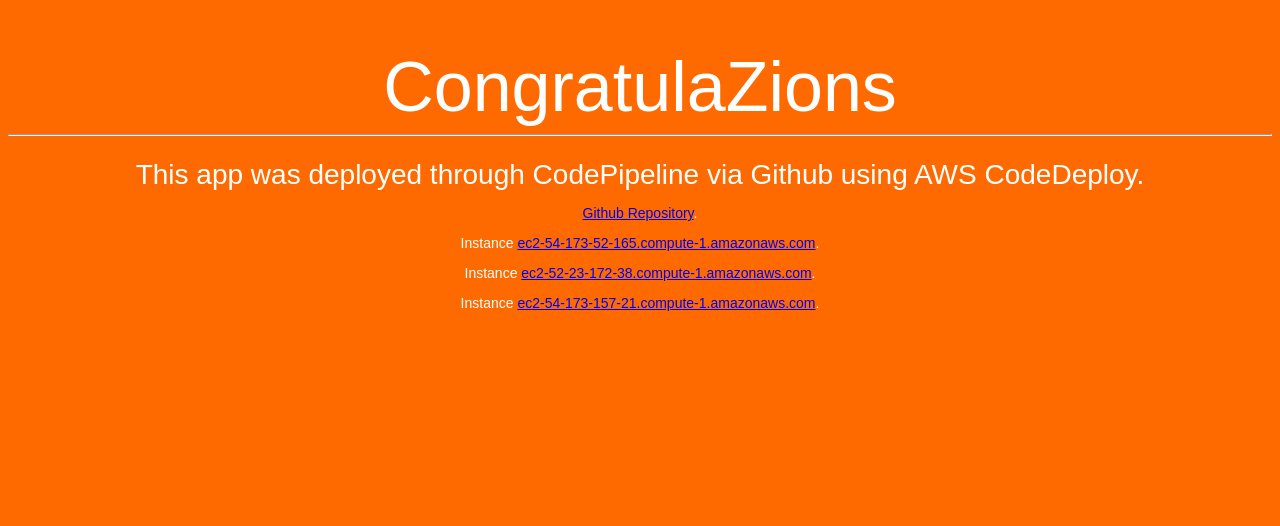
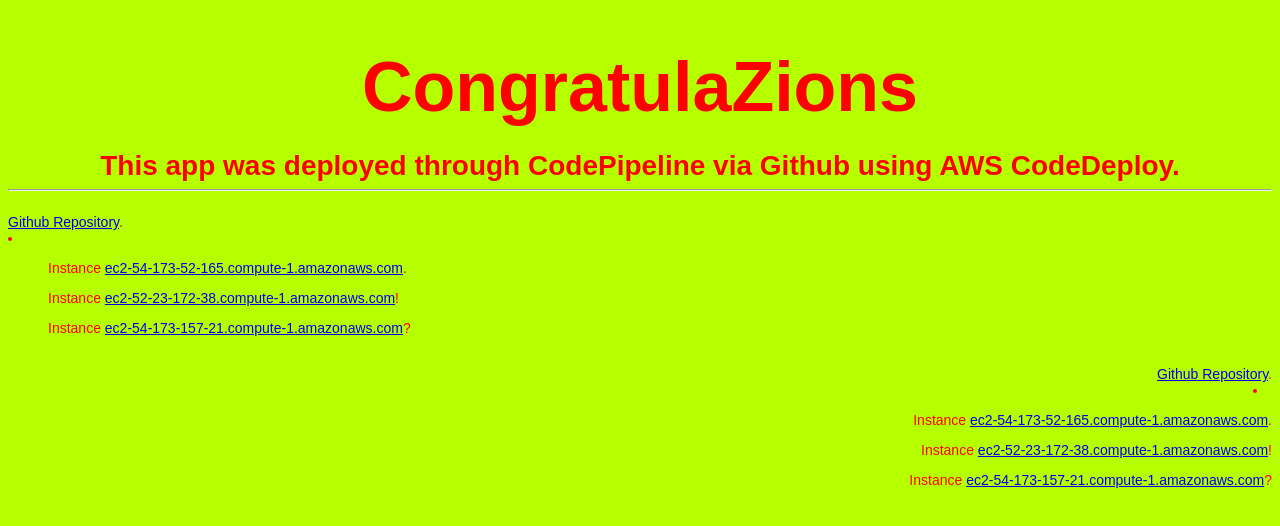
Before and after one commit to heinrichelsigan/AWSCodeDeploy, a plain HTML site: page index.html in a window 1280 px wide. Drawn offline with Linux system fonts and the light colour scheme.

Commit message:
Commit 5

```diff
--- a/index.html
+++ b/index.html
@@ -5,34 +5,49 @@
   <title>Sample Deployment</title>
   <style>
     body {
-      color: #ffffff;
-      background-color: #ff6a00;
+      color: #ff0000;
+      background-color: #b6ff00;
       font-family: Arial, sans-serif;
       font-size: 14px;
     }
 
     h1 {
       font-size: 500%;
-      font-weight: normal;
+      font-weight: bolder;
       margin-bottom: 0;
     }
 
     h2 {
       font-size: 200%;
-      font-weight: normal;
+      font-weight: bold;
       margin-bottom: 0;
     }
   </style>
 </head>
 <body>
-  <div align="center">
-    <h1>CongratulaZions</h1>
-      <hr />
-    <h2>This app was deployed through CodePipeline via Github using AWS CodeDeploy.</h2>
-    <p><a href="https://github.com/heinrichelsigan/AWSCodeDeploy/" target="_blank">Github Repository</a>.</p>
-    <p>Instance <a href="http://ec2-54-173-52-165.compute-1.amazonaws.com/" target="_blank">ec2-54-173-52-165.compute-1.amazonaws.com</a>.</p>
-    <p>Instance <a href="http://ec2-52-23-172-38.compute-1.amazonaws.com" target="_blank">ec2-52-23-172-38.compute-1.amazonaws.com</a>.</p>
-    <p>Instance <a href="http://ec2-54-173-157-21.compute-1.amazonaws.com/" target="_blank">ec2-54-173-157-21.compute-1.amazonaws.com</a>.</p>
-  </div>
+    <div align="center">
+        <h1>CongratulaZions</h1>
+        <h2>This app was deployed through CodePipeline via Github using AWS CodeDeploy.</h2>
+        <hr />
+    </div>
+    <div align="left">
+        <br />
+        <a href="https://github.com/heinrichelsigan/AWSCodeDeploy/" target="_blank">Github Repository</a>.
+        <li>
+            <ul>Instance <a href="http://ec2-54-173-52-165.compute-1.amazonaws.com/" target="_blank">ec2-54-173-52-165.compute-1.amazonaws.com</a>.</ul>
+            <ul>Instance <a href="http://ec2-52-23-172-38.compute-1.amazonaws.com" target="_blank">ec2-52-23-172-38.compute-1.amazonaws.com</a>!</ul>
+            <ul>Instance <a href="http://ec2-54-173-157-21.compute-1.amazonaws.com/" target="_blank">ec2-54-173-157-21.compute-1.amazonaws.com</a>?</ul>
+        </li>
+    </div>
+    <div align="right">
+        <br />
+        <a href="https://github.com/heinrichelsigan/AWSCodeDeploy/" target="_blank">Github Repository</a>.
+        <li>
+            <ol>Instance <a href="http://ec2-54-173-52-165.compute-1.amazonaws.com/" target="_blank">ec2-54-173-52-165.compute-1.amazonaws.com</a>.</ol>
+            <ol>Instance <a href="http://ec2-52-23-172-38.compute-1.amazonaws.com" target="_blank">ec2-52-23-172-38.compute-1.amazonaws.com</a>!</ol>
+            <ol>Instance <a href="http://ec2-54-173-157-21.compute-1.amazonaws.com/" target="_blank">ec2-54-173-157-21.compute-1.amazonaws.com</a>?</ol>
+        </li>
+
+    </div>
 </body>
 </html>
```
